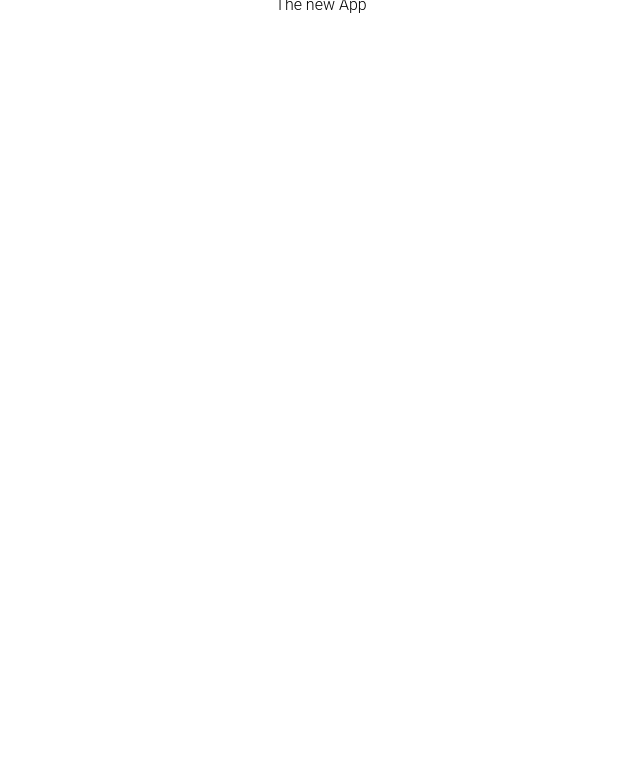
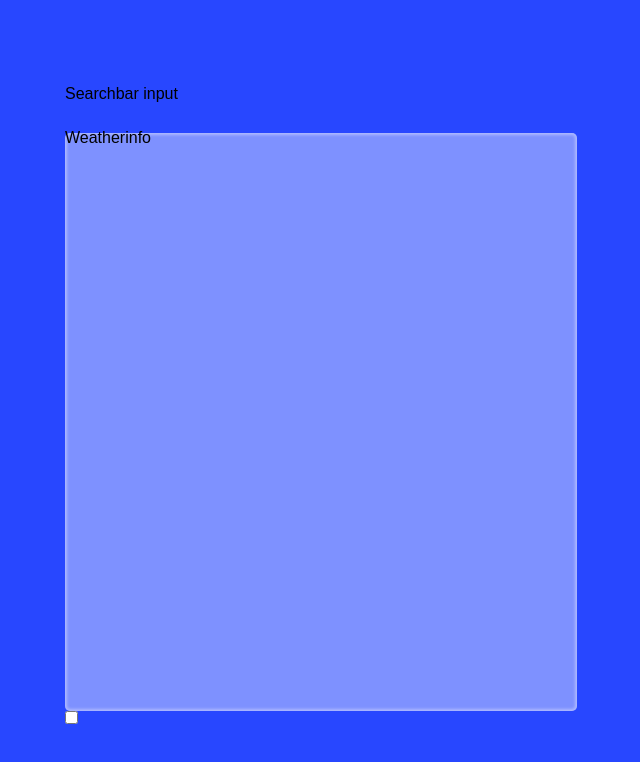
Before and after one commit to edXmO/react-weather-app, a React app: page / in a window 1280 px wide. Shown: the top 762 px of the page, without its empty margins (319-959 px from the left). Built offline with nearby package versions, Linux system fonts and the light colour scheme; the HTML template or start-up script is replaced by a standard one.

Commit message:
layout and initial styling

```diff
--- a/src/components/App.js
+++ b/src/components/App.js
@@ -1,9 +1,20 @@
 import React from 'react';
+// Styles
 import '../sass/main.scss';
+
+
+// Components
+import Copy from './Copy/Copy';
+import Searchbar from './Searchbar/Searchbar';
+import Weatherinfo from './WeatherInfo/Weatherinfo';
 
 const App = () => {
     return (
-        <div className='main-container'>The new App</div>
+        <div className='main-container'>
+            <Searchbar />
+            <Weatherinfo />
+            <Copy />
+        </div>
     )
 }
 
--- /dev/null
+++ b/src/components/Copy/Copy.js
@@ -0,0 +1,15 @@
+import React from 'react';
+import '../../sass/main.scss';
+
+
+const Copy = () => {
+    return (
+        <div className='copy'>
+            <label>
+                <input type="checkbox" />
+            </label>
+        </div>
+    )
+}
+
+export default Copy
--- /dev/null
+++ b/src/components/Searchbar/Searchbar.js
@@ -0,0 +1,13 @@
+import React from 'react';
+import '../../sass/main.scss';
+
+
+const Searchbar = () => {
+    return (
+        <div className='searchbar'>
+            Searchbar input
+        </div>
+    )
+}
+
+export default Searchbar;
--- /dev/null
+++ b/src/components/WeatherInfo/Weatherinfo.js
@@ -0,0 +1,13 @@
+import React from 'react';
+import '../../sass/main.scss';
+
+
+const Weatherinfo = () => {
+    return (
+        <div className='weather-card'>
+            Weatherinfo
+        </div>
+    )
+}
+
+export default Weatherinfo;
--- a/src/sass/abstracts/_variables.scss
+++ b/src/sass/abstracts/_variables.scss
@@ -0,0 +1,11 @@
+:root {
+    --font-default: "Poppins", sans-serif;
+
+    // Light Mode Palette
+    --color-primary: #2948ff;
+    --color-primary-light: #e0e4ff;
+
+    // Dark mode Palette
+    --color-dark-primary-bg: #000;
+    --color-dark-primary-text: rgba(66, 66, 66, 0.71);
+}
--- a/src/sass/base/_base.scss
+++ b/src/sass/base/_base.scss
@@ -11,10 +11,11 @@ html {
 }
 
 body {
-    font-family: "Roboto", sans-serif;
+    font-family: var(--font-default);
     font-size: 1.6rem;
     line-height: 1rem;
     font-weight: 300;
+    background-color: var(--color-primary);
     display: flex;
     justify-content: center;
     align-items: center;
--- a/src/sass/layout/_layout.scss
+++ b/src/sass/layout/_layout.scss
@@ -1,2 +1,25 @@
+// Main App Info Container
 .main-container {
+    height: 100vh;
+    width: 100vw;
+    background-color: rgba(41, 72, 255, 0.9);
+    display: grid;
+    grid-template-columns: repeat(3, 1fr) [content-start] repeat(4, minmax(100px, 1fr)) [content-end] repeat(3, 1fr);
+    grid-template-rows: 1fr [searchbar-start] 0.5fr [searchbar-end weather-start] repeat(5, 1.3fr) [weather-end theme-start] 1fr [theme-end];
 }
+
+.searchbar {
+    grid-area: searchbar-start / content-start / searchbar-end / content-end;
+    margin-bottom: 1.5rem;
+}
+
+.weather-card {
+    border-radius: 5px;
+    box-shadow: inset 0 0 3px 2px rgba(224, 228, 255, 0.5);
+    background-color: rgba(255, 255, 255, 0.4);
+    grid-area: weather-start / content-start / weather-end / content-end;
+}
+
+.copy {
+    grid-area: theme-start / content-start / theme-end / content-end;
+}
```
Also changed, not shown: 1 other file (tests, documents, lock files or other folders).
